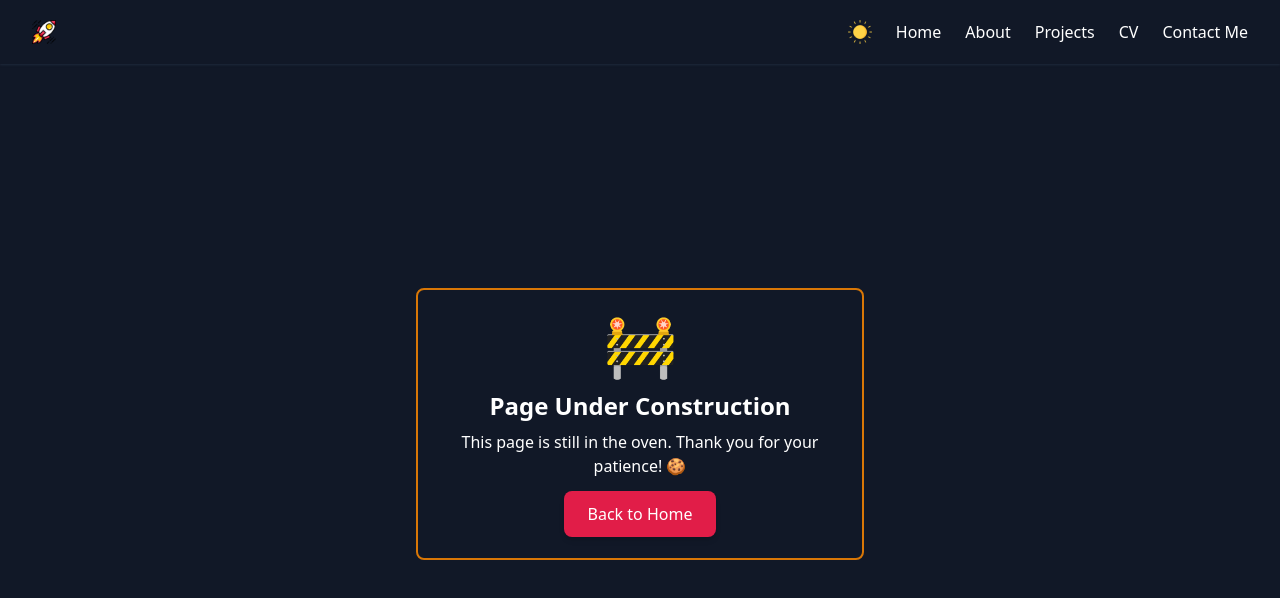
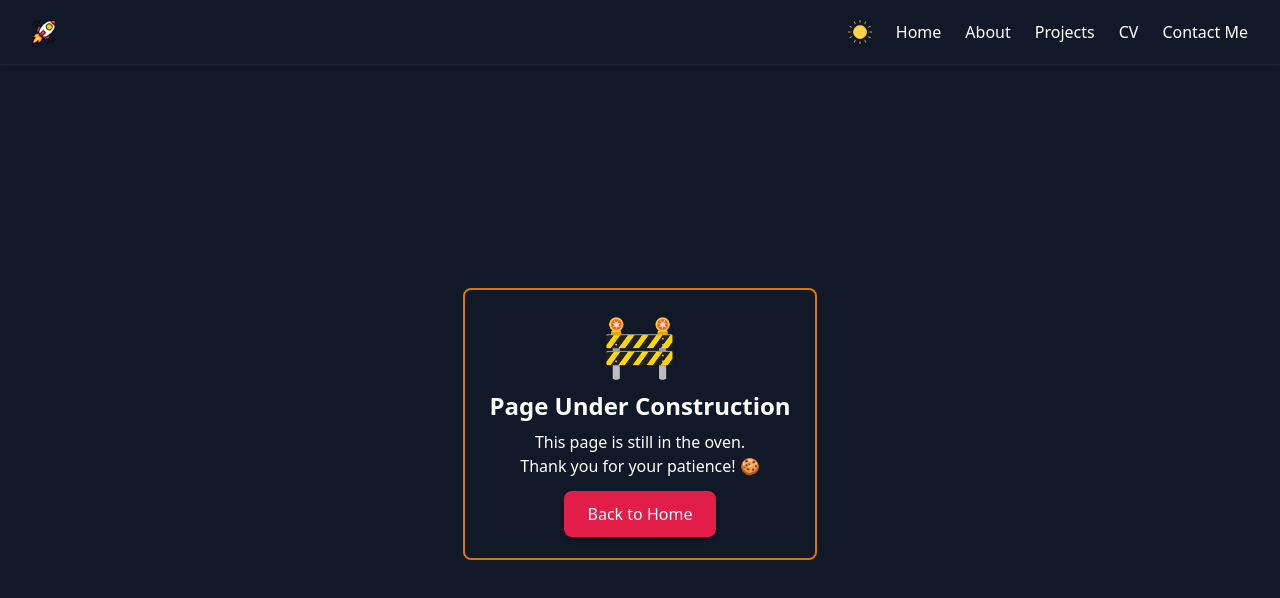
Before and after one commit to evokss/MyPortfolioWebsite, a Next.js app: page /development in a window 1280 px wide. Shown: the top 598 px of the page. Built offline with nearby package versions, Linux system fonts and the light colour scheme.

Commit message:
Add line break to text and margin to the div in DevelopmentPage

```diff
--- a/app/components/development/DevelopmentPage.jsx
+++ b/app/components/development/DevelopmentPage.jsx
@@ -8,13 +8,14 @@ export default function DevelopmentPage() {
       <div>
         <Navbar />
         <div className="flex items-center justify-center min-h-screen bg-slate-50 dark:bg-gray-900 lg:-mt-10">
-          <div className="max-w-md p-6 bg-white dark:bg-gray-900 rounded-lg dark:border-2 dark:border-amber-600 shadow-none text-center">
+          <div className="max-w-md p-6 bg-white m-5 dark:bg-gray-900 rounded-lg dark:border-2 dark:border-amber-600 shadow-none text-center">
             <div className="text-6xl mb-4">🚧</div>
             <h1 className="text-2xl font-bold text-gray-800 dark:text-white mb-2">
               Page Under Construction
             </h1>
             <p className="text-gray-600 dark:text-white mb-6">
-              This page is still in the oven. Thank you for your patience! 🍪
+              This page is still in the oven. <br />
+              Thank you for your patience! 🍪
             </p>
             <div className="mb-2">
               <Link
```
